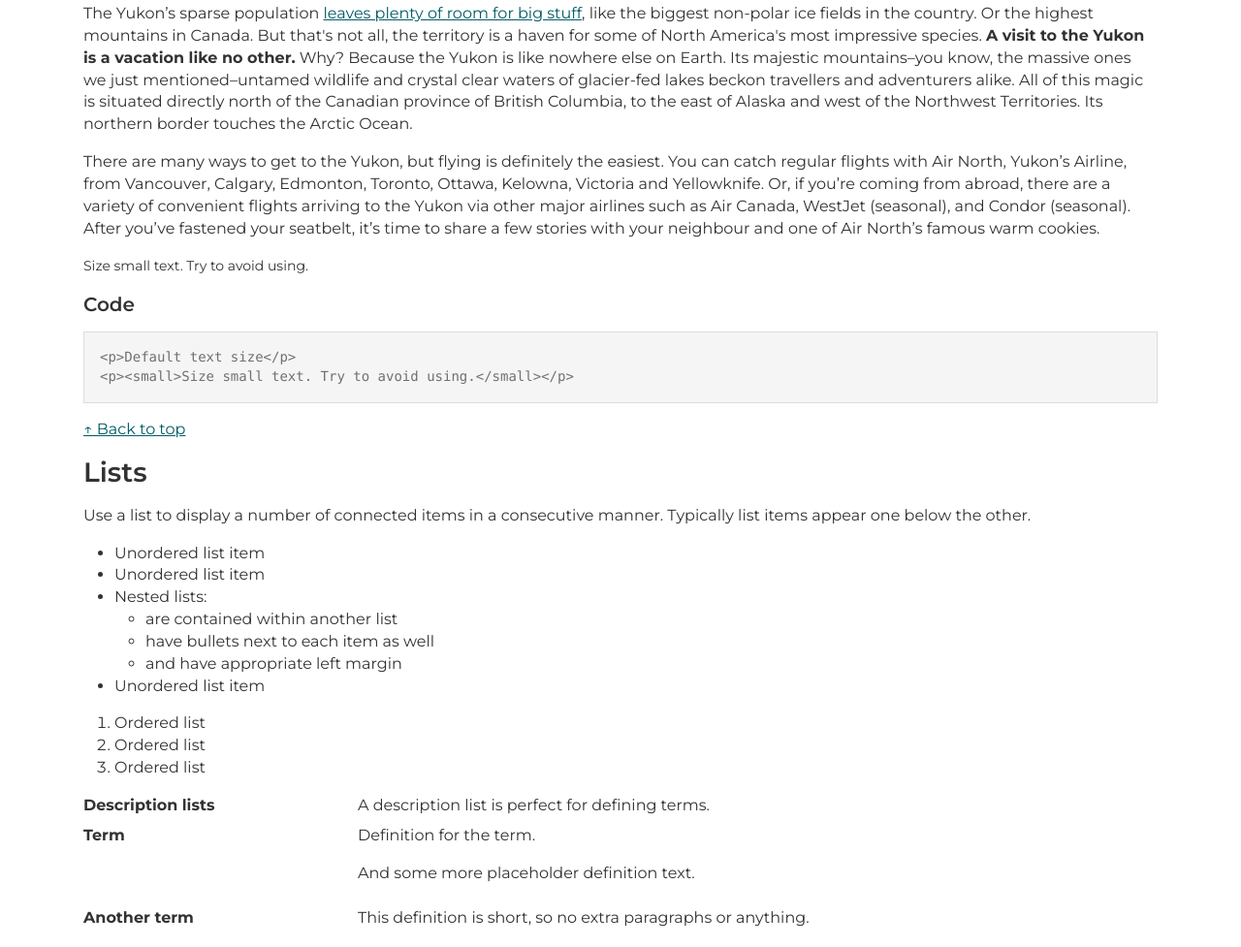
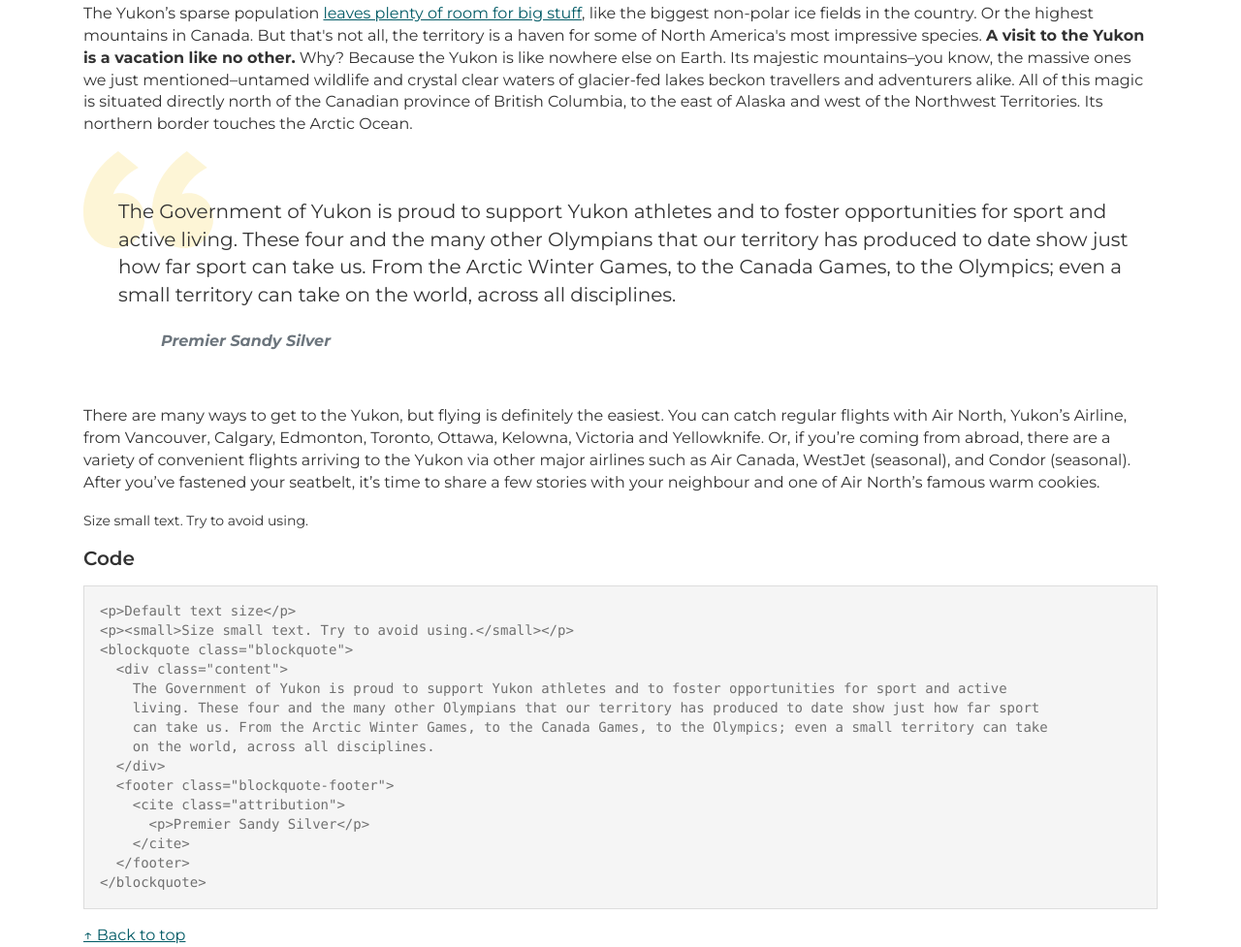
Before and after one commit to ytgov/yukon-bootstrap5-sass-js, a website with bundled scripts: page index.html in a window 1280 px wide. Shown: the part 2054-3031 px from the top of the page at 97% size. Built offline with nearby package versions, Linux system fonts and the light colour scheme; files whose address does not match are found by name.

Commit message:
Blockquote formatting and news release elements

```diff
--- a/index.html
+++ b/index.html
@@ -178,6 +178,19 @@
       province of British Columbia, to the east of Alaska and west of the Northwest Territories. Its northern border
       touches the Arctic Ocean.
     </p>
+    <blockquote class="blockquote">
+      <div class="content">
+        The Government of Yukon is proud to support Yukon athletes and to foster opportunities for sport and active
+        living. These four and the many other Olympians that our territory has produced to date show just how far sport
+        can take us. From the Arctic Winter Games, to the Canada Games, to the Olympics; even a small territory can take
+        on the world, across all disciplines.
+      </div>
+      <footer class="blockquote-footer">
+        <cite class="attribution">
+          <p>Premier Sandy Silver</p>
+        </cite>
+      </footer>
+    </blockquote>
     <p>There are many ways to get to the Yukon, but flying is definitely the easiest. You can catch regular flights with
       Air North, Yukon’s Airline, from Vancouver, Calgary, Edmonton, Toronto, Ottawa, Kelowna, Victoria and Yellowknife.
       Or, if you’re coming from abroad, there are a variety of convenient flights arriving to the Yukon via other major
@@ -188,6 +201,19 @@
     <h5>Code</h5>
     <pre class="prettyprint prettyprinted"><code>&lt;p&gt;Default text size&lt;/p&gt;
 &lt;p&gt;&lt;small&gt;Size small text. Try to avoid using.&lt;/small&gt;&lt;/p&gt;
+&lt;blockquote class=&quot;blockquote&quot;&gt;
+  &lt;div class=&quot;content&quot;&gt;
+    The Government of Yukon is proud to support Yukon athletes and to foster opportunities for sport and active
+    living. These four and the many other Olympians that our territory has produced to date show just how far sport
+    can take us. From the Arctic Winter Games, to the Canada Games, to the Olympics; even a small territory can take
+    on the world, across all disciplines.
+  &lt;/div&gt;
+  &lt;footer class=&quot;blockquote-footer&quot;&gt;
+    &lt;cite class=&quot;attribution&quot;&gt;
+      &lt;p&gt;Premier Sandy Silver&lt;/p&gt;
+    &lt;/cite&gt;
+  &lt;/footer&gt;
+&lt;/blockquote&gt;
 </code></pre>
 
     <p><a href="#top" title="Back to top">&#8593; Back to top</a></p>
--- a/scss/styles.scss
+++ b/scss/styles.scss
@@ -161,6 +161,50 @@ pre.prettyprint {
   padding: 1rem;
 }
 
+// Blockquote formatting (particularly for news articles)
+.blockquote {
+  margin-bottom: 1rem;
+  font-size: 1.25rem;
+
+  background-image: url(../images/quotes.svg);
+  background-repeat: no-repeat;
+  padding-top: 1.5rem;
+  padding-bottom: 1.5rem;
+  padding-left: 2.25rem;
+}
+
+.blockquote .content {
+  margin-top: 1.5rem;
+}
+
+.blockquote> :last-child {
+  margin-bottom: 0;
+}
+
+.blockquote .blockquote-footer {
+  padding-left: 2.75rem;
+  font-size: 1rem;
+  line-height: 1.25rem;
+  font-weight: 700;
+  margin-top: 1.5rem;
+}
+
+.blockquote-footer::before {
+  content: none;
+}
+
+// Hidden elements
+.hidden {
+  display: none;
+}
+
+// Field labels
+.field__label {
+  font-weight: 500;
+  margin-top: 1.5rem;
+  margin-bottom: 1.5rem;
+}
+
 // Alert button icons
 // via https://getbootstrap.com/docs/5.3/components/alerts/#icons
 svg.bi {
```
Also changed, not shown: css/styles.css, 1 other file.
